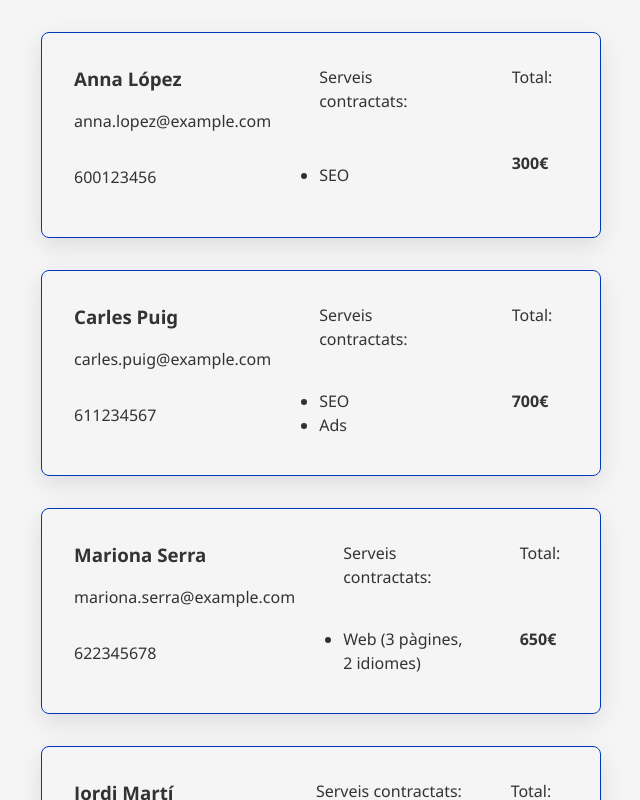
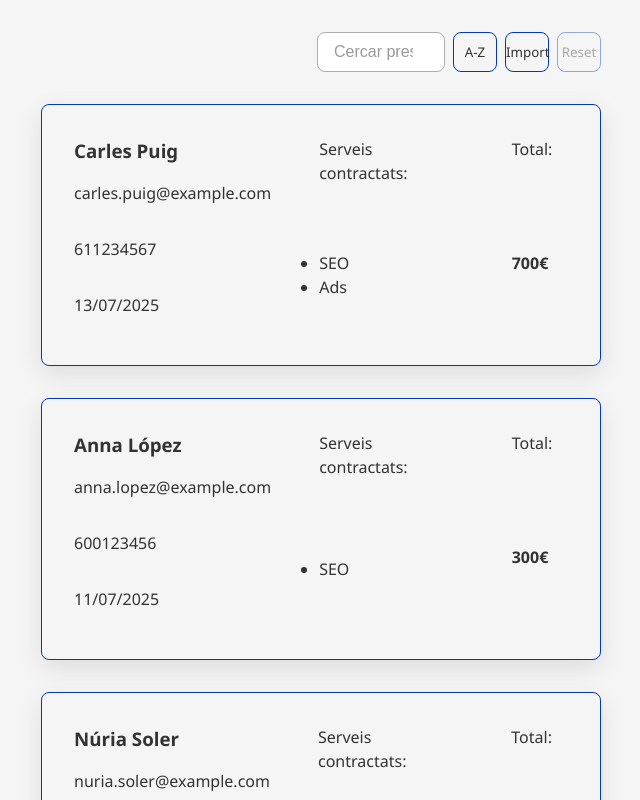
Before and after one commit to albertvallsbe/2025-s6-albertvalls, a React (Vite) app: page /budget in a window 1280 px wide. Shown: the part 1240-2040 px from the top of the page, without its empty margins (319-959 px from the left). Built offline with nearby package versions, Linux system fonts and the light colour scheme.

Commit message:
Add hook to search and order in array

```diff
--- a/src/components/budget/BudgetList.tsx
+++ /dev/null
@@ -1,46 +0,0 @@
-import type { Budget } from "../../types/types";
-
-export type BudgetListProps = {
-	budgets: Budget[];
-};
-
-export const BudgetList: React.FC<BudgetListProps> = ({ budgets }) => (
-	<article className="list__container">
-		<div className="list__header">
-			{budgets.length > 0 && <h2 className="heading">Pressupostos en curs:</h2>}
-		</div>
-		<div>
-			{budgets.map((budget) => (
-				<article key={budget.id} className="card">
-					<div className="card__list">
-						<div className="card__list__item">
-							<h3 className="heading">{budget.clientName}</h3>
-							<p className="text__body">{budget.clientMail}</p>
-							<p className="text__body">{budget.clientPhone}</p>
-						</div>
-						<div className="card__list__item">
-							<p className="text__body">Serveis contractats:</p>
-							<ul className="text__body">
-								{budget.selectedServices
-									.sort((a, b) => Number(a.id) - Number(b.id))
-									.map((service) => (
-										<li key={service.id} className="text__body">
-											{service.id === "3"
-												? `${service.name} (${budget.pages} pàgines, ${budget.languages} idiomes)`
-												: service.name}
-										</li>
-									))}
-							</ul>
-						</div>
-						<div className="card__list__item">
-							<p className="text__body">Total:</p>
-							<p className="heading">{budget.total}€</p>
-						</div>
-					</div>
-				</article>
-			))}
-		</div>
-	</article>
-);
-
-export default BudgetList;
--- /dev/null
+++ b/src/components/list/ListContainer.tsx
@@ -0,0 +1,46 @@
+import ListControls from "./ListControls";
+import ListItems from "./ListItems";
+import type { Budget } from "../../types/types";
+import {
+	useSortableFilterableList,
+	type SortMode,
+} from "../../hooks/useListItems";
+
+export type ListContainerProps = {
+	budgets: Budget[];
+};
+
+export const ListContainer: React.FC<ListContainerProps> = ({
+	budgets,
+}: ListContainerProps): JSX.Element => {
+	const { processedItems, filterQuery, setFilterQuery, sortMode, setSortMode } =
+		useSortableFilterableList<Budget>({
+			items: budgets,
+			filterFn: (budget, query) =>
+				budget.clientName.toLowerCase().includes(query),
+			sortFns: {
+				import: (a, b) => b.total - a.total,
+				alphabetical: (a, b) => a.clientName.localeCompare(b.clientName),
+				date: (a, b) => new Date(a.date).getTime() - new Date(b.date).getTime(),
+			},
+		});
+
+	return (
+		<section className="list__container">
+			<div className="list__header">
+				{budgets.length > 0 && (
+					<h2 className="heading">Pressupostos en curs:</h2>
+				)}
+			</div>
+			<ListControls
+				filterQuery={filterQuery}
+				onFilterChange={setFilterQuery}
+				sortMode={sortMode}
+				onSortChange={setSortMode}
+			/>
+			<ListItems budgets={processedItems} />
+		</section>
+	);
+};
+
+export default ListContainer;
--- /dev/null
+++ b/src/components/list/ListControls.tsx
@@ -0,0 +1,54 @@
+import type { SortMode } from "../../hooks/useListItems";
+
+export type ListControlsProps = {
+	filterQuery: string;
+	onFilterChange: (newQuery: string) => void;
+	sortMode: SortMode;
+	onSortChange: (mode: SortMode) => void;
+};
+
+export const ListControls: React.FC<ListControlsProps> = ({
+	filterQuery,
+	onFilterChange,
+	sortMode,
+	onSortChange,
+}): JSX.Element => (
+	<div className="list-controls">
+		<input
+			type="search"
+			className="list-controls__search"
+			placeholder="Cercar pressupost..."
+			aria-label="Cercar pressupost"
+			value={filterQuery}
+			onChange={(e) => onFilterChange(e.currentTarget.value)}
+		/>
+		<button
+			type="button"
+			className="button__icon list-controls__button"
+			aria-label="Ordenar alfabèticament A a Z"
+			onClick={() => onSortChange("alphabetical")}
+			disabled={sortMode === "alphabetical"}
+		>
+			A-Z
+		</button>
+		<button
+			type="button"
+			className="button__icon list-controls__button"
+			aria-label="Ordenar per import"
+			onClick={() => onSortChange("import")}
+			disabled={sortMode === "import"}
+		>
+			Import
+		</button>
+		<button
+			type="button"
+			className="button__icon list-controls__button"
+			aria-label="Reiniciar ordre"
+			onClick={() => onSortChange("date")}
+			disabled={sortMode === "date"}
+		>
+			Reset
+		</button>
+	</div>
+);
+export default ListControls;
--- /dev/null
+++ b/src/components/list/ListItems.tsx
@@ -0,0 +1,46 @@
+import type { Budget } from "../../types/types";
+
+export type BudgetListProps = {
+	budgets: Budget[];
+};
+
+export const ListItems: React.FC<BudgetListProps> = ({ budgets }) => {
+	return (
+		<article className="list__box">
+			<div>
+				{budgets.map((budget) => (
+					<article key={budget.id} className="card">
+						<div className="card__list">
+							<div className="card__list__item">
+								<h3 className="heading">{budget.clientName}</h3>
+								<p className="text__body">{budget.clientMail}</p>
+								<p className="text__body">{budget.clientPhone}</p>
+								<p className="text__body">{budget.date}</p>
+							</div>
+							<div className="card__list__item">
+								<p className="text__body">Serveis contractats:</p>
+								<ul className="text__body">
+									{budget.selectedServices
+										.sort((a, b) => Number(a.id) - Number(b.id))
+										.map((service) => (
+											<li key={service.id} className="text__body">
+												{service.id === "3"
+													? `${service.name} (${budget.pages} pàgines, ${budget.languages} idiomes)`
+													: service.name}
+											</li>
+										))}
+								</ul>
+							</div>
+							<div className="card__list__item">
+								<p className="text__body">Total:</p>
+								<p className="heading">{budget.total}€</p>
+							</div>
+						</div>
+					</article>
+				))}
+			</div>
+		</article>
+	);
+};
+
+export default ListItems;
--- a/src/data/dataBudgets.json
+++ b/src/data/dataBudgets.json
@@ -1,14 +1,4 @@
 [
-    {
-        "id": "a1b2c3d4",
-        "clientName": "Anna López",
-        "clientMail": "anna.lopez@example.com",
-        "clientPhone": "600123456",
-        "selectedServices": [{ "id": "1", "name": "SEO", "price": 300 }],
-        "total": 300,
-        "totalItems": 1,
-        "date": "2025-06-15T09:30:00.000Z"
-    },
     {
         "id": "e5f6g7h8",
         "clientName": "Carles Puig",
@@ -20,7 +10,32 @@
         ],
         "total": 700,
         "totalItems": 2,
-        "date": "2025-06-20T14:45:00.000Z"
+        "date": "13/07/2025"
+    },
+    {
+        "id": "a1b2c3d4",
+        "clientName": "Anna López",
+        "clientMail": "anna.lopez@example.com",
+        "clientPhone": "600123456",
+        "selectedServices": [{ "id": "1", "name": "SEO", "price": 300 }],
+        "total": 300,
+        "totalItems": 1,
+        "date": "11/07/2025"
+    },
+    {
+        "id": "q7r8s9t0",
+        "clientName": "Núria Soler",
+        "clientMail": "nuria.soler@example.com",
+        "clientPhone": "644567890",
+        "selectedServices": [
+            { "id": "2", "name": "Ads", "price": 400 },
+            { "id": "3", "name": "Web", "price": 500 }
+        ],
+        "pages": 2,
+        "languages": 3,
+        "total": 1050,
+        "totalItems": 2,
+        "date": "10/07/2025"
     },
     {
         "id": "i9j0k1l2",
@@ -32,7 +47,7 @@
         "languages": 2,
         "total": 650,
         "totalItems": 1,
-        "date": "2025-06-25T11:15:00.000Z"
+        "date": "09/07/2025"
     },
     {
         "id": "m3n4o5p6",
@@ -47,21 +62,6 @@
         "languages": 1,
         "total": 980,
         "totalItems": 2,
-        "date": "2025-07-01T16:00:00.000Z"
-    },
-    {
-        "id": "q7r8s9t0",
-        "clientName": "Núria Soler",
-        "clientMail": "nuria.soler@example.com",
-        "clientPhone": "644567890",
-        "selectedServices": [
-            { "id": "2", "name": "Ads", "price": 400 },
-            { "id": "3", "name": "Web", "price": 500 }
-        ],
-        "pages": 2,
-        "languages": 3,
-        "total": 1050,
-        "totalItems": 2,
-        "date": "2025-07-05T10:20:00.000Z"
+        "date": "01/07/2025"
     }
 ]
--- /dev/null
+++ b/src/hooks/useListItems.ts
@@ -0,0 +1,43 @@
+import { useState, useMemo } from "react";
+
+export type SortMode = "date" | "import" | "alphabetical";
+
+export interface UseSortableFilterableOptions<T> {
+	items: T[];
+	filterFn?: (item: T, query: string) => boolean;
+	sortFns?: Partial<Record<SortMode, (a: T, b: T) => number>>;
+}
+
+export interface UseSortableFilterableResult<T> {
+	processedItems: T[];
+	filterQuery: string;
+	setFilterQuery: (query: string) => void;
+	sortMode: SortMode;
+	setSortMode: (mode: SortMode) => void;
+}
+
+export function useSortableFilterableList<T>({
+	items,
+	filterFn,
+	sortFns = {},
+}: UseSortableFilterableOptions<T>): UseSortableFilterableResult<T> {
+	const [filterQuery, setFilterQuery] = useState<string>("");
+	const [sortMode, setSortMode] = useState<SortMode>("date");
+
+	const processedItems = useMemo(() => {
+		let result = [...items];
+
+		if (filterFn && filterQuery) {
+			const lowerQuery = filterQuery.toLowerCase();
+			result = result.filter((item) => filterFn(item, lowerQuery));
+		}
+
+		if (sortMode !== "date" && sortFns[sortMode]) {
+			result.sort(sortFns[sortMode]!);
+		}
+
+		return result;
+	}, [items, filterQuery, sortMode, filterFn, sortFns]);
+
+	return { processedItems, filterQuery, setFilterQuery, sortMode, setSortMode };
+}
--- a/src/pages/BudgetPage.tsx
+++ b/src/pages/BudgetPage.tsx
@@ -5,7 +5,8 @@ import {
 	type BudgetSummaryHandle,
 } from "../components/budget/BudgetSummary";
 import BudgetForm from "../components/budget/BudgetForm";
-import BudgetList from "../components/budget/BudgetList";
+// import BudgetList from "../components/list/BudgetList";
+import ListContainer from "../components/list/ListContainer";
 import type { Budget, SummaryData } from "../types/types";
 import dataBudgets from "../data/dataBudgets.json";
 
@@ -22,7 +23,12 @@ export const BudgetPage = (): JSX.Element => {
 			summaryRef.current?.getSummaryData();
 		if (!summaryData) return;
 
-		const now = new Date().toISOString();
+		const now = new Date().toLocaleDateString("ca-ES", {
+			year: "numeric",
+			month: "2-digit",
+			day: "2-digit",
+		});
+
 		const newBudget: Budget = {
 			id: crypto.randomUUID(),
 			clientName: formData.clientName,
@@ -48,7 +54,8 @@ export const BudgetPage = (): JSX.Element => {
 			</Link>
 			<BudgetSummary ref={summaryRef} />
 			<BudgetForm onAddBudget={handleAddBudget} />
-			<BudgetList budgets={budgets} />
+			{/* <BudgetList budgets={budgets} /> */}
+			<ListContainer budgets={budgets} />
 		</div>
 	);
 };
--- a/src/styles/_buttons.scss
+++ b/src/styles/_buttons.scss
@@ -41,3 +41,27 @@
 	background: colors.$primary-color;
 	color: colors.$white;
 }
+
+
+.list-controls__button {
+	display: inline-grid;
+	place-items: center;
+	width: 2.75rem;
+	height: 2.5rem;
+	border: 1px solid colors.$primary-color;
+	border-radius: variables.$border-radius;
+	background: transparent;
+	color: colors.$text-gray;
+	cursor: pointer;
+	transition: background 0.2s, color 0.2s;
+
+	&:hover {
+		background: colors.$primary-color;
+		color: colors.$white;
+	}
+
+	&:disabled {
+		opacity: 0.4;
+		cursor: not-allowed;
+	}
+}
--- a/src/styles/_home.scss
+++ b/src/styles/_home.scss
@@ -123,14 +123,43 @@ input[type="number"] {
 	border-radius: variables.$border-radius;
 }
 
+.list__container {
+	margin: 0 auto;
+	// padding: variables.$size-medium;
+	// width: 22rem;
+}
+
 .list__header {
 	width: 22rem;
 	margin: 2rem auto;
 }
 
-.list__container {
-	margin-bottom: 2rem;
-	padding-bottom: 3rem;
+
+.list__box {
+	width: 22rem;
+	margin: 2rem auto;
+}
+
+.list-controls {
+	display: grid;
+	margin: 2rem auto;
+	width: 22rem;
+	grid-auto-flow: column;
+	justify-content: end;
+	gap: variables.$size-small;
+}
+
+.list-controls__search {
+	padding: variables.$size-small variables.$size-medium;
+	border: 1px solid color.scale(colors.$text-gray, $lightness: 60%);
+	border-radius: variables.$border-radius;
+	font-size: 1rem;
+	width: 8rem;
+	height: 2.5rem;
+
+	&::placeholder {
+		color: color.scale(colors.$text-gray, $lightness: 50%);
+	}
 }
 
 @media screen and (min-width: variables.$breakpoint-medium) {
@@ -168,4 +197,16 @@ input[type="number"] {
 	.list__header {
 		width: 35rem;
 	}
+
+	.list__container {
+		width: 35rem;
+	}
+
+	.list__box {
+		width: 35rem;
+	}
+
+	.list-controls {
+		width: 35rem;
+	}
 }
```
Also changed, not shown: src/components/budget/BudgetForm.tsx (+25 -3 lines).
